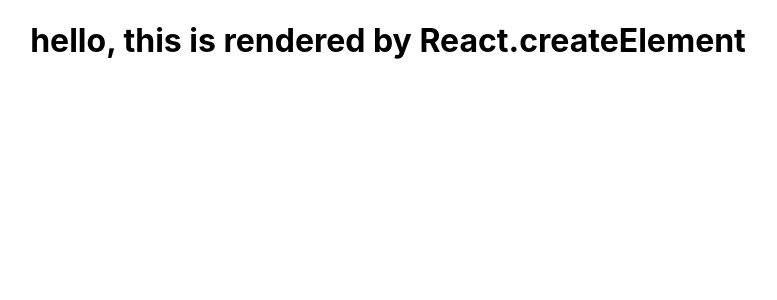
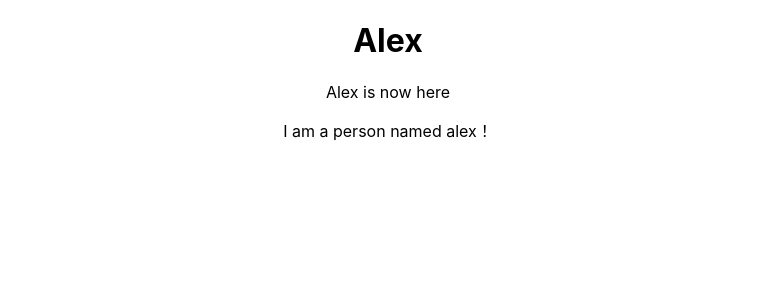
Before and after one commit to birdflyinhigh/zbj, a React (Create React App) app in the folder react-learning/: page / in a window 1280 px wide. Shown: the top 300 px of the page, without its empty margins (252-1029 px from the left). Built offline with nearby package versions, Linux system fonts and the light colour scheme.

Commit message:
创建一个函数型的component

```diff
--- a/react-learning/src/App.js
+++ b/react-learning/src/App.js
@@ -1,11 +1,27 @@
 import React, { Component } from 'react';
 import logo from './logo.svg';
 import './App.css';
+import Person from './Person/Person'
+// 最好导入的时候，最好使用首字母大写，因为jsx中所有的components用小写开头
 
 class App extends Component {
+
     render() {
-        return React.createElement('div', {className: 'App'}, React.createElement('h1', null, 'hello, this is rendered by React.createElement'));
+        return (
+            <div className="App">
+                <h1>Alex</h1>
+                <p>Alex is now here </p>
+                <Person/>
+                {/* 导入person模块*/}
+            </div>
+        //    return中只能有一个根 元素
+        )
     }
+
+
+    // render() {
+    //     return React.createElement('div', {className: 'App'}, React.createElement('h1', null, 'hello, this is rendered by React.createElement'));
+    // }
 }
 
 export default App;
--- /dev/null
+++ b/react-learning/src/Person/Person.js
@@ -0,0 +1,12 @@
+// 主要的作用是返回一个jsx语法的component, component是一个函数，返回some jsx
+import React from 'react';
+
+
+
+const person = () => {
+    return <p> I am a person named alex！</p>
+
+};
+
+
+export default person;
```
